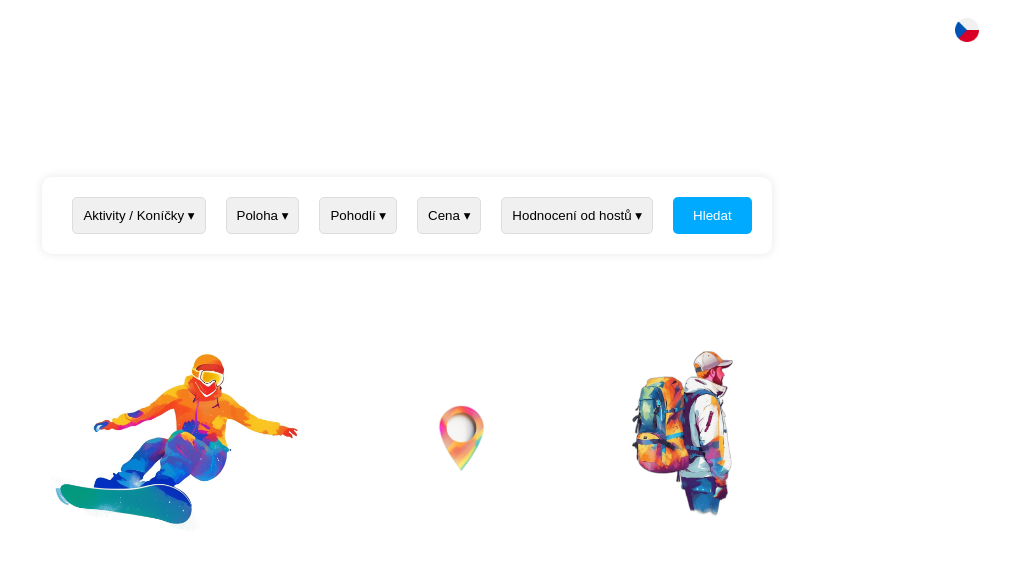
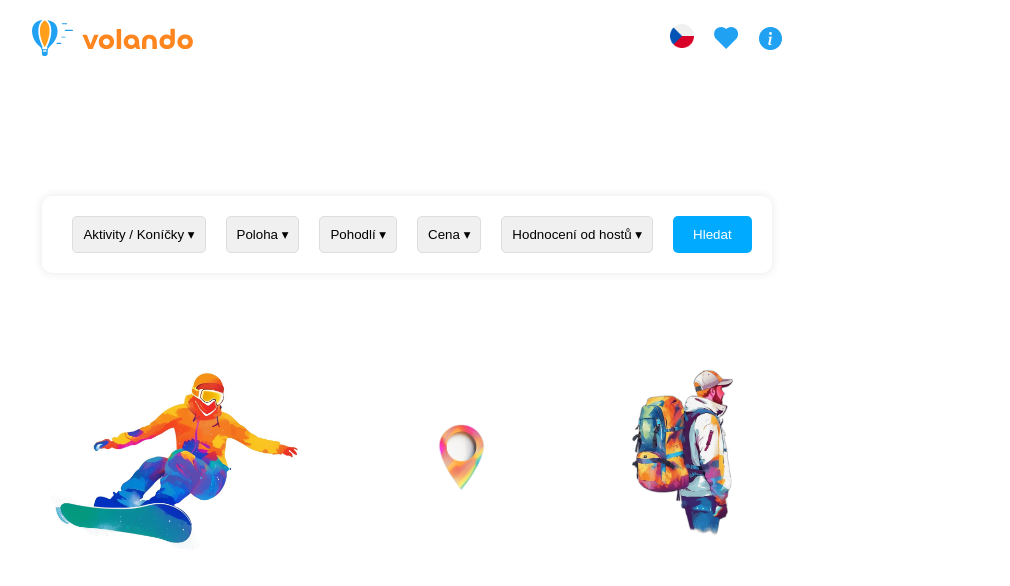
Before and after one commit to olena-ho/volando, a React (Vite) app: page / in a window 1280 px wide. Shown: the top 586 px of the page, without its empty margins (233-1243 px from the left). Built offline with nearby package versions, Linux system fonts and the light colour scheme.

Commit message:
header: logo and icons added

```diff
--- a/src/Components/Header/index.jsx
+++ b/src/Components/Header/index.jsx
@@ -1,14 +1,17 @@
-import React, { useState } from 'react';
-import { useTranslation } from 'react-i18next';
-import cs from './img/cs-lang.png';
-import uk from './img/uk-lang.png';
-import en from './img/en-lang.png';
-import './style.css';
+import React, { useState } from "react";
+import { useTranslation } from "react-i18next";
+import cs from "./img/cs-lang.png";
+import uk from "./img/uk-lang.png";
+import en from "./img/en-lang.png";
+import logo from "../../../assets/img/header/logo.svg";
+import favorites from "../../../assets/img/header/heart.svg";
+import info from "../../../assets/img/header/info-2.png";
+import "./style.css";
 
 export const Header = () => {
   const { i18n } = useTranslation();
   const [dropdownOpen, setDropdownOpen] = useState(false);
-  const [currentLang, setCurrentLang] = useState('cs');
+  const [currentLang, setCurrentLang] = useState("cs");
 
   const changeLanguage = (lng) => {
     i18n.changeLanguage(lng);
@@ -22,11 +25,11 @@ export const Header = () => {
 
   const getCurrentFlag = () => {
     switch (currentLang) {
-      case 'cs':
+      case "cs":
         return cs;
-      case 'uk':
+      case "uk":
         return uk;
-      case 'en':
+      case "en":
         return en;
       default:
         return cs;
@@ -35,41 +38,42 @@ export const Header = () => {
 
   return (
     <div className="header">
+      <img src={logo} alt="logo" className="logo" />
+      <div className="header__right">
         <div className="language-selector" onClick={toggleDropdown}>
-        <img
-          src={getCurrentFlag()}
-          alt={currentLang}
-          className="flag-icon"
-        />
+          <img src={getCurrentFlag()} alt={currentLang} className="flag-icon" />
           {dropdownOpen && (
             <div className="dropdown">
-            {currentLang !== 'cs' && (
+              {currentLang !== "cs" && (
                 <img
                   src={cs}
                   alt="Czech"
                   className="dropdown-flag"
-                onClick={() => changeLanguage('cs')}
+                  onClick={() => changeLanguage("cs")}
                 />
               )}
-            {currentLang !== 'en' && (
+              {currentLang !== "en" && (
                 <img
                   src={en}
                   alt="English"
                   className="dropdown-flag"
-                onClick={() => changeLanguage('en')}
+                  onClick={() => changeLanguage("en")}
                 />
               )}
-            {currentLang !== 'uk' && (
+              {currentLang !== "uk" && (
                 <img
                   src={uk}
                   alt="Ukrainian"
                   className="dropdown-flag"
-                onClick={() => changeLanguage('uk')}
+                  onClick={() => changeLanguage("uk")}
                 />
               )}
             </div>
           )}
         </div>
+        <img src={favorites} alt="favorites" className="header__icon" />
+        <img src={info} alt="info" className="header__icon" />
+      </div>
     </div>
   );
 };
--- a/src/Components/Header/style.css
+++ b/src/Components/Header/style.css
@@ -1,15 +1,21 @@
 .header {
+  width: 750px;
+  margin: 0 auto;
   position: relative;
   display: flex;
-  justify-content: end;
-  padding: 10px;
+  justify-content: space-between;
+  padding: 20px 0;
 }
 
+.header__right {
+  display: flex;
+  align-items: center;
+  gap: 20px;
+}
 .language-selector {
   position: relative;
   cursor: pointer;
   display: inline-block;
-  margin-right: 50px;
 }
 
 .flag-icon {
--- a/src/global.css
+++ b/src/global.css
@@ -8,6 +8,11 @@ html {
   font-family: 'Open Sans', sans-serif;
 }
 
+body {
+  margin: 0;
+  padding: 0;
+}
+
 .container {
   max-width: 26rem;
   margin-right: auto;
```
Lines whose indentation alone changed are shown as unchanged.
